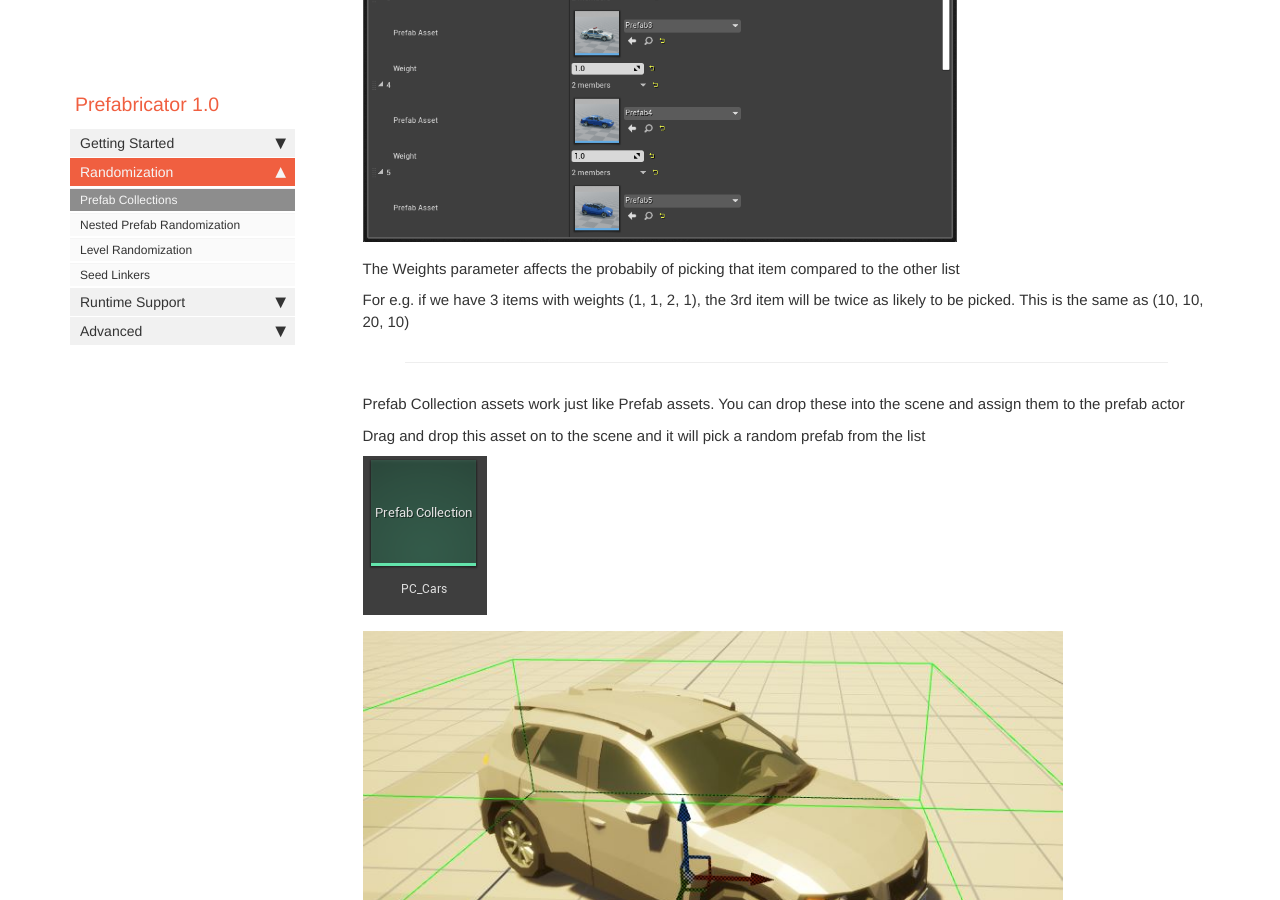
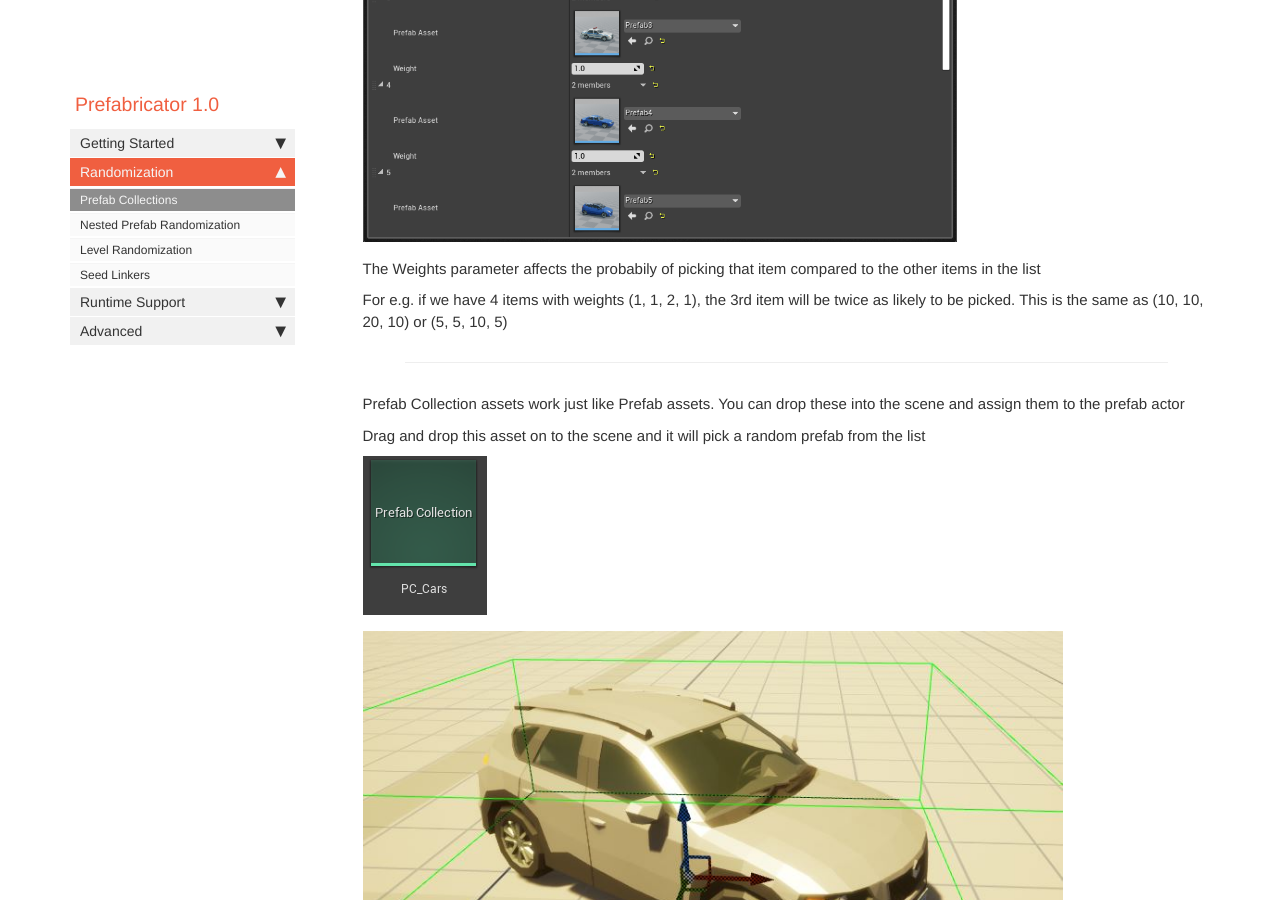
Before and after one commit to coderespawn/prefabricator-ue4-docs, a Jekyll site: the page built from pages/prefabricator/B01_prefab_collection.md, in a window 1280 px wide and 900 px high, scrolled down 1887 px. Built offline with Jekyll 4.4.1, drawn with Linux system fonts in a browser that asks for light colours; nearby versions of some CDN libraries; comment, search, counter and statistics services are not loaded.

Commit message:
Fixed errors

```diff
--- a/pages/prefabricator/B01_prefab_collection.md
+++ b/pages/prefabricator/B01_prefab_collection.md
@@ -27,9 +27,9 @@ Double click the asset and add the prefabs to the list
 
 {% include inline_image.html file="prefab_collection/03.png" %}
 
-The Weights parameter affects the probabily of picking that item compared to the other list
+The Weights parameter affects the probabily of picking that item compared to the other items in the list
 
-For e.g. if we have 3 items with weights (1, 1, 2, 1), the 3rd item will be twice as likely to be picked. This is the same as (10, 10, 20, 10)
+For e.g. if we have 4 items with weights (1, 1, 2, 1), the 3rd item will be twice as likely to be picked. This is the same as (10, 10, 20, 10) or (5, 5, 10, 5)
 
 ---
 
```
